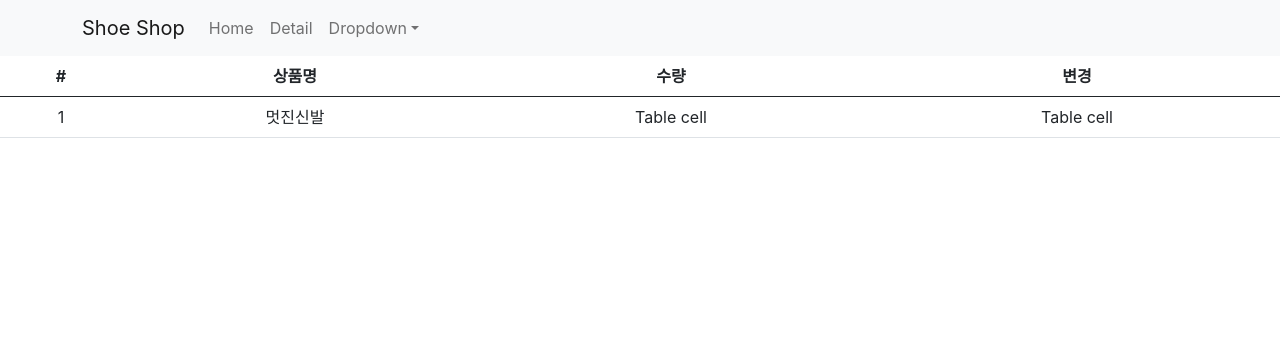
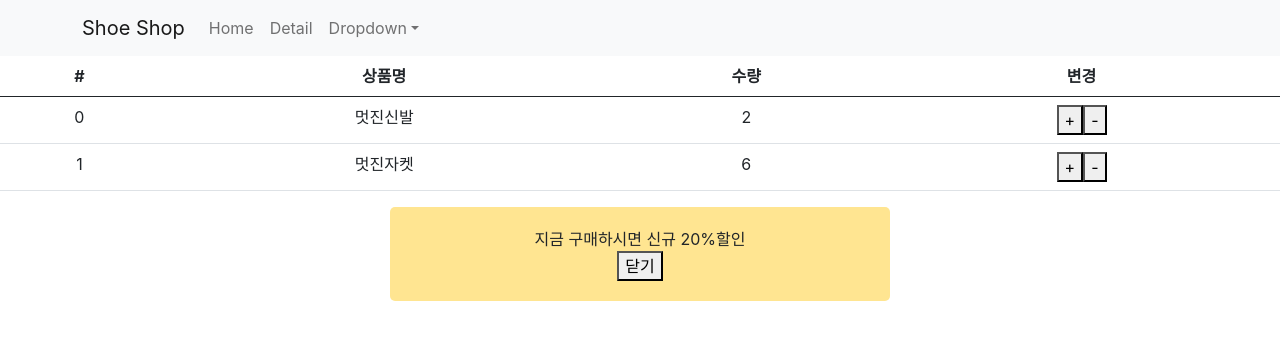
Before and after one commit to jkim8/shop, a React (Create React App) app: page /cart in a window 1280 px wide. Shown: the top 340 px of the page. Built offline with nearby package versions, Linux system fonts and the light colour scheme.

Commit message:
combineReducer

```diff
--- a/src/Cart.js
+++ b/src/Cart.js
@@ -15,15 +15,38 @@ const Cart = (props) => {
                 </tr>
                 </thead>
                 <tbody>
-                <tr>
-                    <td>1</td>
-                    <td>{props.state[0].name}</td>
-                    <td>Table cell</td>
-                    <td>Table cell</td>
-                </tr>
+                    {
+                        props.state.map((a,i)=> {
+                            return (
+                                <tr key={a.id}>
+                                    <td>{a.id}</td>
+                                    <td>{a.name}</td>
+                                    <td>{a.qty}</td>
+                                    <td>
+                                        <button onClick={()=> { props.dispatch({type : '수량증가'}) }} >+</button>
+                                        <button onClick={()=> { props.dispatch({type : '수량감소'}) }} >-</button>
+                                    </td>
+                                </tr>
+                            )
+                        })
+                    }
+
 
                 </tbody>
             </Table>
+            {
+                props.isOpenAlert === true
+                ? (
+                    <div className="my-alert2" >
+                        <p>지금 구매하시면 신규 20%할인</p>
+                        <button onClick={()=>{props.dispatch({type : 'alertClose'})} } >닫기</button>
+                    </div>
+                )
+                : null
+
+            }
+
+
         </div>
     );
 };
@@ -32,7 +55,8 @@ const Cart = (props) => {
 
 function 함수명(state){
     return {
-        state: state
+        state: state.reducer,
+        isOpenAlert : state.reducer2
     }
 }
 
--- a/src/index.js
+++ b/src/index.js
@@ -7,11 +7,51 @@ import reportWebVitals from './reportWebVitals';
 import { BrowserRouter } from 'react-router-dom'
 
 import { Provider } from 'react-redux'
-import { createStore } from 'redux';
+import { combineReducers, createStore } from 'redux';
 
-const store = createStore(()=> {
-  return [{id: 0, name : "멋진신발" ,qty : 2}]
-})
+
+const alertDefault = true
+
+function reducer2(state = alertDefault, action) {
+  if (action.type === 'alertClose') {
+    return state = false
+  } else {
+    return true
+  }
+}
+
+const defaultValue = [
+  {id: 0, name : "멋진신발" ,qty : 2},
+  {id: 1, name : "멋진자켓" ,qty : 6}
+]
+
+function reducer (state = defaultValue, action ) {
+
+  if ( action.type === '수량증가' ){
+
+    const copy = [...state]
+    copy[0].qty++
+    return  copy
+
+  } else if (action.type === '수량감소'){
+    const copy = [...state]
+    if (copy[0].qty > 0) {
+      copy[0].qty--
+    } else {
+      copy[0].qty = 0
+    }
+    return copy
+
+  } else {
+    return state
+  }
+
+
+}
+
+const store = createStore(combineReducers({reducer, reducer2}))
+
+
 
 ReactDOM.render(
   <React.StrictMode>
```
